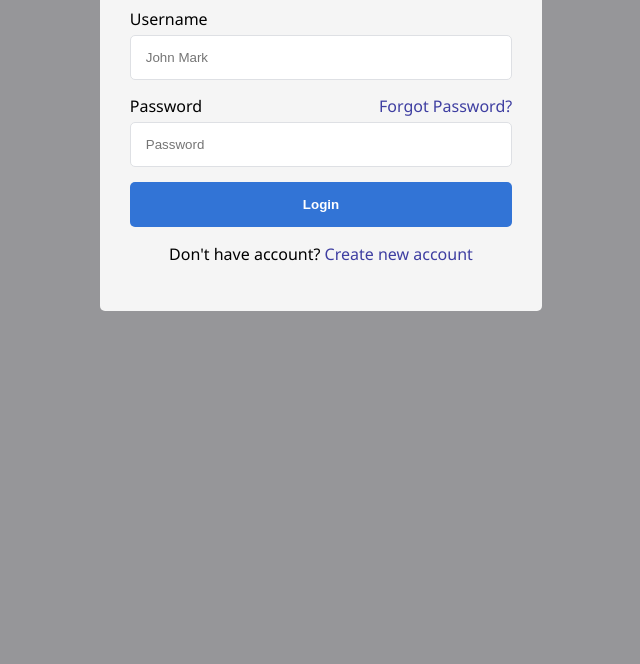
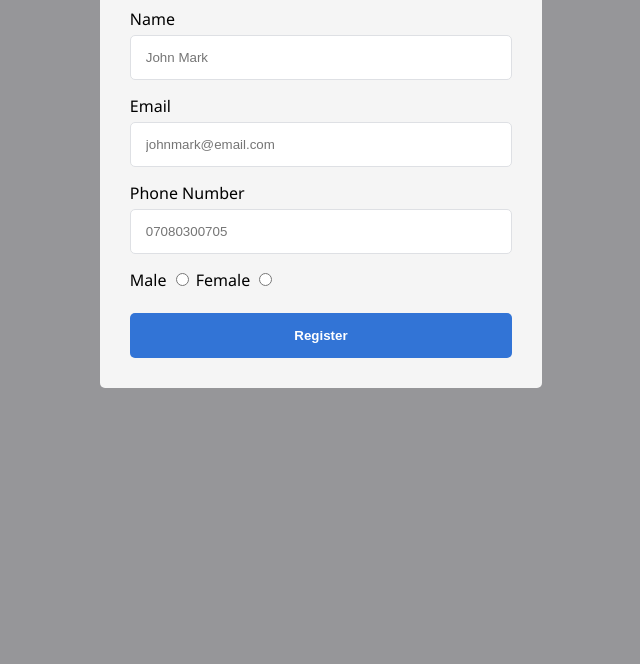
Before and after one commit to DevAyoola/simple-registration-form, a plain HTML site: page index.html in a window 1280 px wide. Shown: the part 136-800 px from the top of the page, without its empty margins (319-959 px from the left). Drawn offline with Linux system fonts and the light colour scheme.

Commit message:
Commit changes

```diff
--- a/index.html
+++ b/index.html
@@ -3,16 +3,16 @@
 	<head>
 		<meta charset="utf-8" />
 		<meta name="viewport" content="width=device-width, initial-scale=1" />
-		<title>Account Login</title>
+		<title>Simple Registration Form</title>
 		<link rel="stylesheet" type="text/css" href="./style.css" />
 	</head>
 	<body>
 		<section>
 			<div class="wrapper">
-				<h3>Account Login</h3>
+				<h3>Registration Form</h3>
 				<form>
 					<div class="form-sub">
-						<label for="name">Username</label>
+						<label for="name">Name</label>
 						<br />
 						<input
 							type="text"
@@ -23,24 +23,36 @@
 						/>
 					</div>
 					<div class="form-sub">
-						<div style="display: inline">
-							<label for="password">Password </label
-							><a href="#" class="align-end">Forgot Password?</a>
-						</div>
+						<label for="email">Email</label>
 						<br />
 						<input
-							type="password"
-							name="password"
-							placeholder="Password"
-							id="password"
+							type="email"
+							name="email"
+							placeholder="johnmark@email.com"
+							id="email"
 							required
 						/>
 					</div>
-					<input type="submit" value="Login" />
+					<div class="form-sub">
+						<label for="phonenum">Phone Number</label>
+						<br />
+						<input
+							type="tel"
+							name="phonenum"
+							placeholder="07080300705"
+							id="phonenum"
+							required
+						/>
+					</div>
+					<div class="form-sub">
+						<label for="name">Male</label>
+						<input type="radio" name="gender" value="male" id="male" />
+						<label for="name">Female</label>
+						<input type="radio" name="gender" value="female" id="female" />
+					</div>
+					<br />
+					<input type="submit" value="Register" />
 				</form>
-				<p class="align-center">
-					Don't have account? <a href="#">Create new account</a>
-				</p>
 			</div>
 		</section>
 	</body>
--- a/style.css
+++ b/style.css
@@ -37,7 +37,8 @@ section {
 }
 
 .wrapper form input[type="text"],
-.wrapper form input[type="password"] {
+.wrapper form input[type="email"],
+.wrapper form input[type="tel"] {
 	height: 45px;
 	width: 100%;
 	border: 1px solid #dee0e4;
@@ -65,16 +66,6 @@ section {
 	transition: background-color 0.2s;
 }
 
-.align-end {
-	float: right;
-	margin-right: 0 auto;
-	text-align: right;
-}
-
-.align-center {
-	text-align: center;
-}
-
 @media screen and (max-width: 576px) {
 	.wrapper {
 		width: 84%;
```
